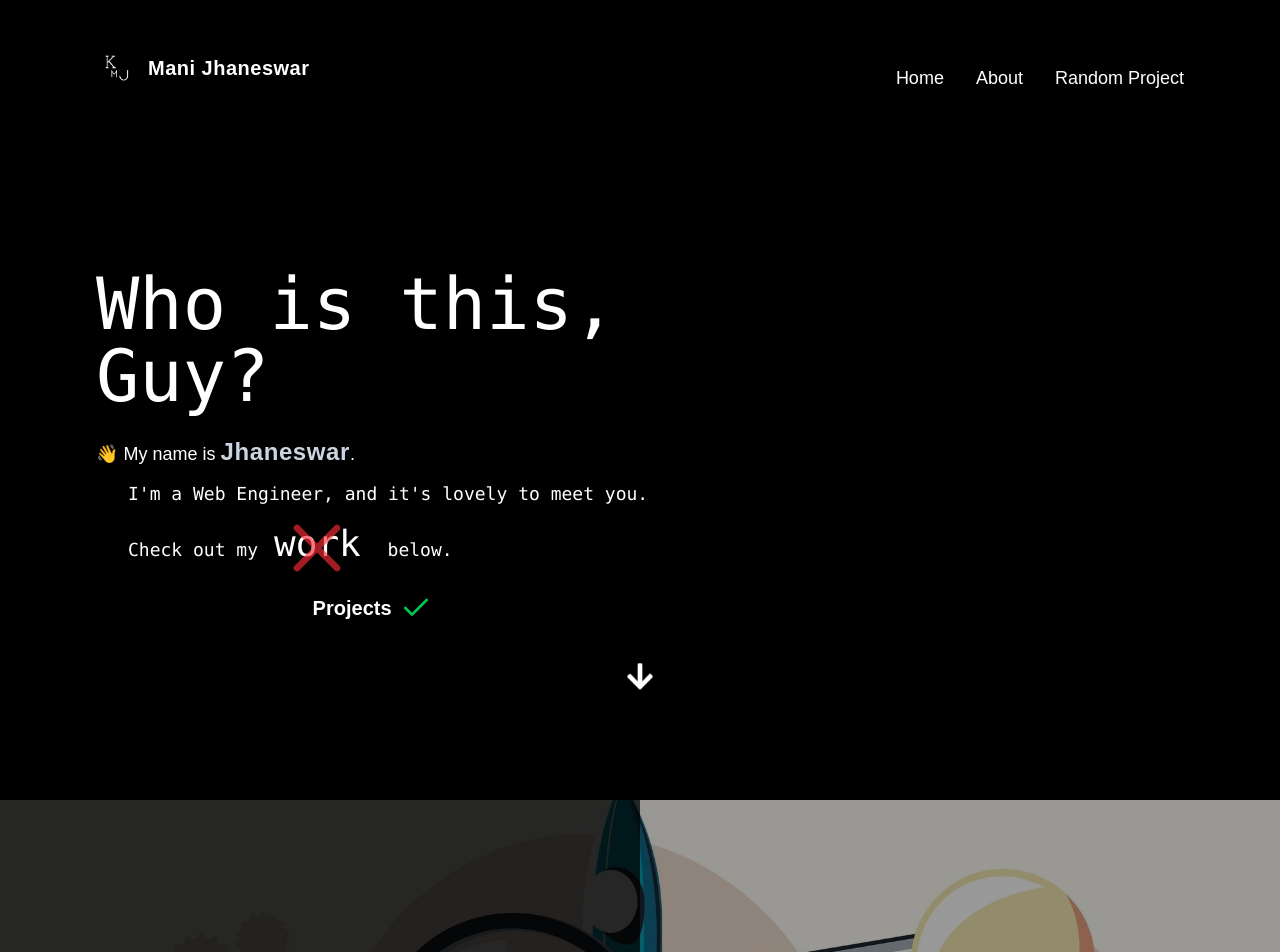
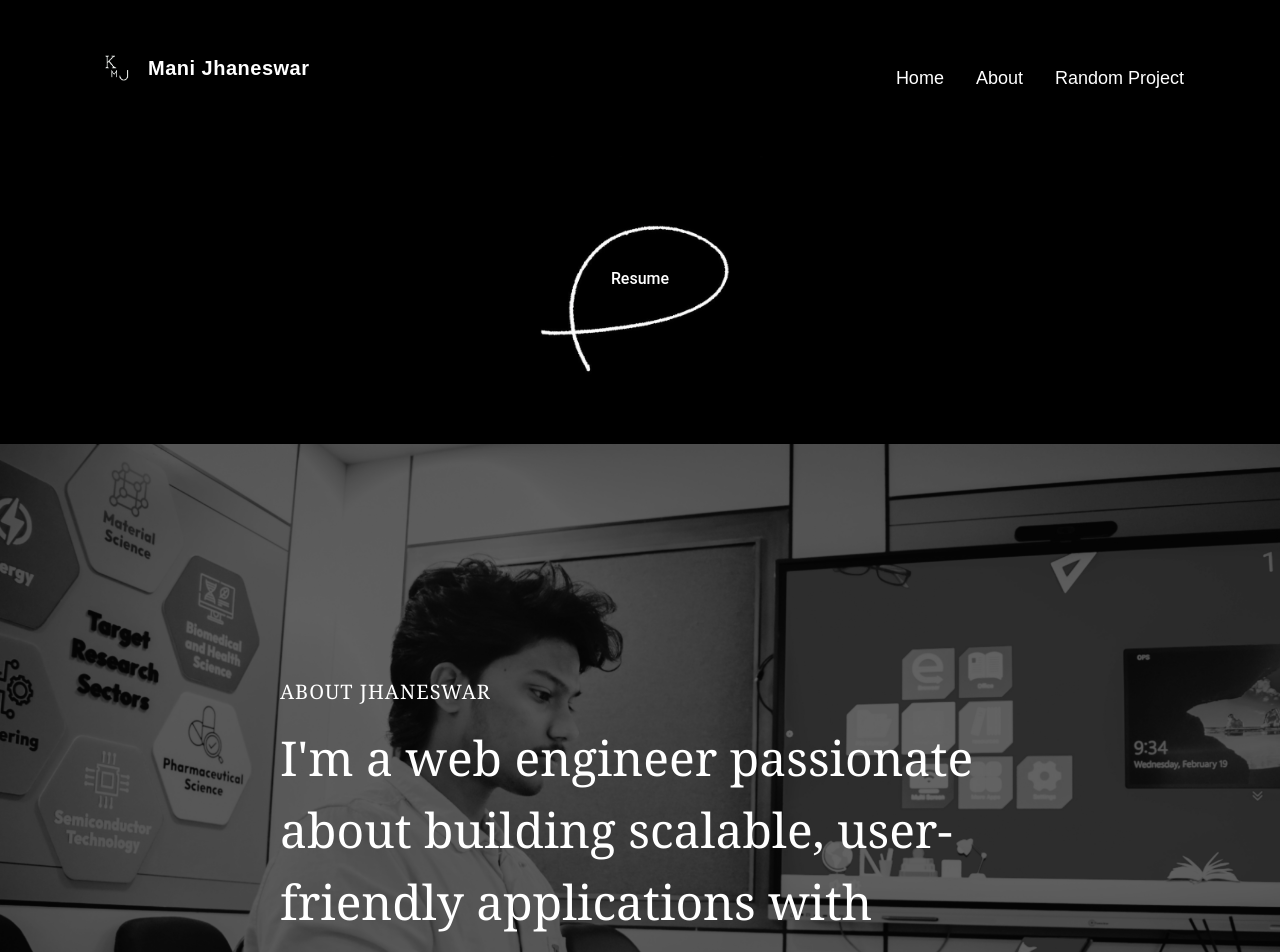
Before and after one commit to manijhaneswar1/manijhaneswar, a React (Vite) app: page /#/about in a window 1280 px wide. Before the commit this address led to /. Shown: the top 952 px of the page. Built offline with nearby package versions, Linux system fonts and the light colour scheme; what tailwindcss-debug-screens would draw is missing.

Commit message:
media_fix

```diff
--- a/components/pages/About.jsx
+++ b/components/pages/About.jsx
@@ -47,7 +47,7 @@ const About = () => {
           <div className="relative flex items-center justify-center">
               {/* Pencil Sketch Image */}
               <img
-                  src="/pencil_design.webp"
+                  src="pencil_design.webp"
                   alt="pencil"
                   className="w-72 h-72"
               />
@@ -67,7 +67,7 @@ const About = () => {
           <div
               className="relative min-h-screen flex items-center justify-center"
               style={{
-                  backgroundImage: `url("/portfolio_img.jpg")`, // Remove "public" from path
+                  backgroundImage: `url("portfolio_img.jpg")`, // Remove "public" from path
                   backgroundRepeat: "no-repeat",
                   backgroundSize: "cover",
                   backgroundPosition: "center",
@@ -178,7 +178,7 @@ const About = () => {
 
           {/* Signature Section (Smaller on Mobile) */}
           <div className="flex items-center justify-center py-8 md:py-12">
-              <img src="/Digital_Signature-Photoroom.webp" alt="sign" className="rounded h-16 sm:h-24 md:h-32 lg:h-40"/>
+              <img src="Digital_Signature-Photoroom.webp" alt="sign" className="rounded h-16 sm:h-24 md:h-32 lg:h-40"/>
           </div>
 
       </div>
--- a/components/pages/All_Projects/CarPooling.jsx
+++ b/components/pages/All_Projects/CarPooling.jsx
@@ -9,7 +9,7 @@ const carPooling = ()=>{
           "myRole": "I worked as the Frontend Engineer for this four-month-long project as part of my End Semester Project."
         },
         {
-            image : "../../../public/project_images/car_mock.webp",
+            image : "project_images/car_mock.webp",
             website : "/",
         },
     ]
--- a/components/pages/All_Projects/RDC.jsx
+++ b/components/pages/All_Projects/RDC.jsx
@@ -8,7 +8,7 @@ const RDC = ()=>{
             permission : "To protect View's intellectual property, I have omitted any confidential information. All resources in this case study are my own, have been made public, and/or do not necessarily reflect the values of RND Cell, Parul University"
         },
         {
-            image: "../../../public/project_images/rdc_mock.webp",
+            image: "project_images/rdc_mock.webp",
             website : "/",
         },
     ]
--- a/components/pages/Project.jsx
+++ b/components/pages/Project.jsx
@@ -108,7 +108,7 @@ const Project = (props) => {
             {props.website && (
                 <div
                     className="font-mono text-white flex items-center justify-center">
-                    <img src="../../public/pencil_design.webp" className="w-[16rem] h-[14rem] relative top-4 right-2.5"/>
+                    <img src="pencil_design.webp" className="w-[16rem] h-[14rem] relative top-4 right-2.5"/>
                     <a href={props.website}
                        target="_blank"
                        className="text-white absolute flex items-center gap-2.5">
```
